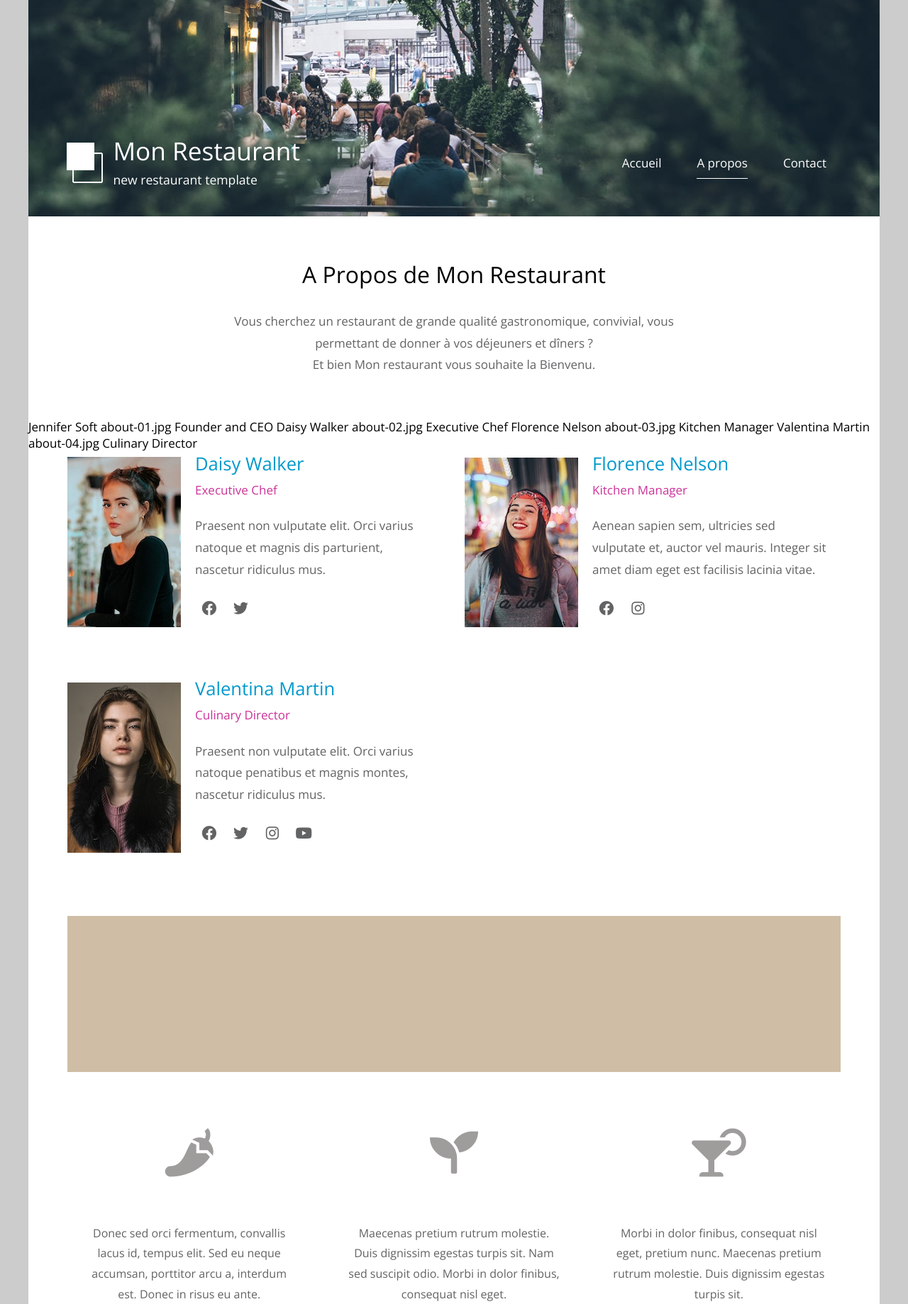
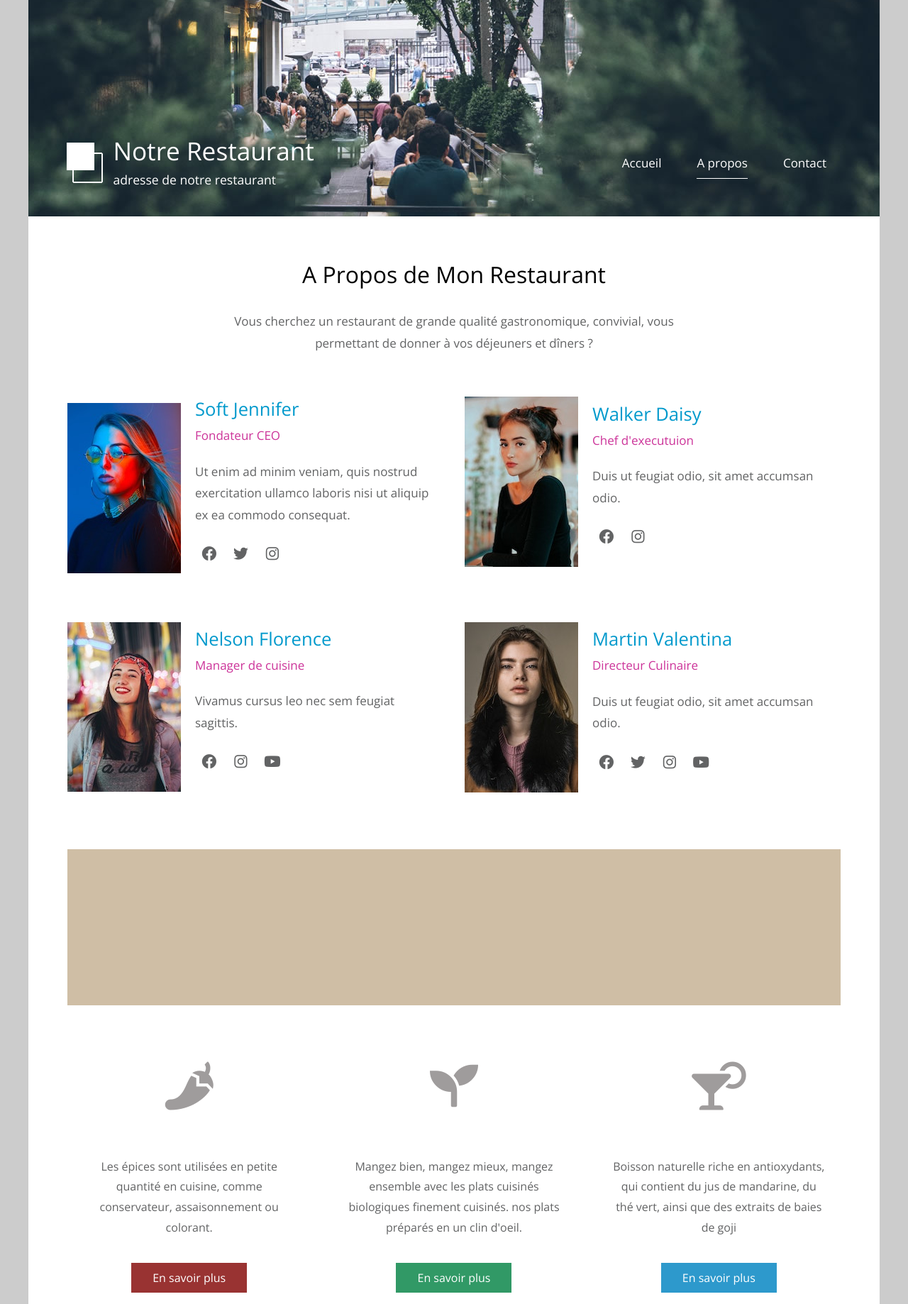
Before and after one commit to Kyoma47/Restauration, a Flask app: page /a-propos in a window 1280 px wide. Shown: the part 155-1993 px from the top of the page at 71% size. Run offline with Flask 2, Linux system fonts and the light colour scheme.

Commit message:
client terminé

```diff
--- a/app/classes.py
+++ b/app/classes.py
@@ -28,11 +28,12 @@ class Produit :
         self.image = image
         self.description = random.choice(phrases) #description
 
-class Employer:
-    def __init__(self, nom, prenom, image, statut, desctiption,
+class Employe:
+    def __init__(self, prenom, nom, image, statut, desctiption="",
         facebook  = "https//facebook.com",
         twitter   = "https//twitter.com",
-        instagram = "https//instagram.com"
+        instagram = "https//instagram.com",
+        youtube   = "https://youtube.com"
     ):
         self.nom    = nom
         self.prenom = prenom
@@ -43,3 +44,42 @@ class Employer:
         self.facebook  = facebook
         self.twitter   = twitter
         self.instagram = instagram
+        self.youtube   = youtube
+
+desserts = [
+    Produit("Crepes aux mirtilles", "06.jpg", 12.25),
+    Produit("Gateaux chinois", "08.jpg", 4),
+    Produit("Gateaux a la creme", "gateau.jpeg", 12.25),
+    Produit("Macarons", "macarons.jpeg", 7.5)
+]
+pizza = [
+    Produit("Margarita", "02.jpg", 20.3),
+    Produit("Pizza 4 saisons", "4saisons.jpeg", 32.3),
+    Produit("Mini Pizza", "mini-pizza.jpeg", 12),
+    Produit("Pepperoni", "pepperoni.jpeg", 53.3)
+]
+plats = [
+    Produit("Plat poulet", "03.jpg", 20.3),
+    Produit("Pattes Carbonara", "04.jpg", 32.3),
+    Produit("Boulettes viande hachee", "05.jpg", 12)
+]
+salades = [
+    Produit("Salade Potager", "01.jpg", 13.75),
+    Produit("Salade Nicoise", "07.jpg", 12.75),
+    Produit("Salade au fromage", "salade-fromage.jpeg", 20.5),
+    Produit("Salade a la mayonaise", "salade-mayo.jpeg", 12),
+    Produit("Salade variee", "salade-variee.jpeg", 13.5)
+]
+categories = [
+    Categorie("Pizza"  , "pizza"   , pizza),
+    Categorie("Salade" , "salades" , salades),
+    Categorie("Plat"   , "plats"   , plats),
+    Categorie("Dessert", "desserts", desserts)
+]
+employes = [
+    Employe("Jennifer", "Soft", "about-01.jpg", "Fondateur CEO", youtube=None),
+    Employe("Daisy",   "Walker", "about-02.jpg", "Chef d'executuion", twitter=None, youtube=None),
+    Employe("Florence", "Nelson", "about-03.jpg", "Manager de cuisine", twitter=None),
+    Employe("Valentina", "Martin", "about-04.jpg", "Directeur Culinaire")
+
+]
--- a/app/templates/about.html
+++ b/app/templates/about.html
@@ -29,8 +29,8 @@ https://templatemo.com/tm-539-simple-house
 						<div class="col-md-6 col-12">
 							<img src="/static/img/simple-house-logo.png" alt="Logo" class="tm-site-logo" />
 							<div class="tm-site-text-box">
-								<h1 class="tm-site-title">Mon Restaurant</h1>
-								<h6 class="tm-site-description">new restaurant template</h6>
+								<h1 class="tm-site-title">Notre Restaurant</h1>
+								<h6 class="tm-site-description">adresse de notre restaurant</h6>
 							</div>
 						</div>
 						<nav class="col-md-6 col-12 tm-nav">
@@ -51,93 +51,49 @@ https://templatemo.com/tm-539-simple-house
 				<p class="col-12 text-center">
 					Vous cherchez un restaurant de grande qualité gastronomique,
 					convivial, vous permettant de donner à vos déjeuners et dîners ?
-					<br>
-					Et bien Mon restaurant vous souhaite la Bienvenu.
 				</p>
 			</header>
-			Jennifer Soft
-			about-01.jpg
-			Founder and CEO
 
-			Daisy Walker
-			about-02.jpg
-			Executive Chef
-
-			Florence Nelson
-			about-03.jpg
-			Kitchen Manager
-
-			Valentina Martin
-			about-04.jpg
-			Culinary Director
 
 			<div class="tm-container-inner tm-persons">
 				<div class="row">
-					{% for employer in employes %}
-						<article class="col-lg-6">
+					{% for employe in employes %}
+						<article class="col-lg-6" >
 							<figure class="tm-person">
-								<img src="/static/img/" alt="Image" class="img-fluid tm-person-img" />
+								<img src="/static/img/{{employe.image}}" alt="Image" class="img-fluid tm-person-img" />
 								<figcaption class="tm-person-description">
-									<h4 class="tm-person-name">{{employer.nom}} {{employe.prenom}}</h4>
-									<p class="tm-person-title">{{employer.statut}}</p>
-									<p class="tm-person-about">{{employer.description}}</p>
+									<h4 class="tm-person-name">{{employe.nom}} {{employe.prenom}}</h4>
+									<p class="tm-person-title">{{employe.statut}}</p>
+									<p class="tm-person-about">{{employe.description}}</p>
 									<div>
-										<a href="{{employer.facebook}}"  class="tm-social-link"><i class="fab fa-facebook  tm-social-icon"></i></a>
-										<a href="{{employer.twitter}}" 	 class="tm-social-link"><i class="fab fa-twitter 	 tm-social-icon"></i></a>
-										<a href="{{employer.instagram}}" class="tm-social-link"><i class="fab fa-instagram tm-social-icon"></i></a>
+										{% if employe.facebook %}
+											<a href="{{employe.facebook}}"  class="tm-social-link">
+												<i class="fab fa-facebook  tm-social-icon"></i>
+											</a>
+										{% endif %}
+
+										{% if employe.twitter %}
+											<a href="{{employe.twitter}}" 	class="tm-social-link">
+												<i class="fab fa-twitter 	tm-social-icon"></i>
+											</a>
+										{% endif %}
+
+										{% if employe.instagram %}
+										<a href="{{employe.instagram}}" class="tm-social-link">
+											<i class="fab fa-instagram tm-social-icon"></i>
+										</a>
+										{% endif %}
+
+										{% if employe.youtube %}
+										<a href="" class="tm-social-link">
+											<i class="fab fa-youtube tm-social-icon"></i>
+										</a>
+										{% endif %}
 									</div>
 								</figcaption>
 							</figure>
 						</article>
 					{% endfor %}
-					<article class="col-lg-6">
-						<figure class="tm-person">
-							<img src="/static/img/about-02.jpg" alt="Image" class="img-fluid tm-person-img" />
-							<figcaption class="tm-person-description">
-								<h4 class="tm-person-name">Daisy Walker</h4>
-								<p class="tm-person-title">Executive Chef</p>
-								<p class="tm-person-about">Praesent non vulputate elit. Orci varius
-								natoque et magnis dis parturient, nascetur ridiculus mus.</p>
-								<div>
-									<a href="https://fb.com" class="tm-social-link"><i class="fab fa-facebook tm-social-icon"></i></a>
-									<a href="https://twitter.com" class="tm-social-link"><i class="fab fa-twitter tm-social-icon"></i></a>
-								</div>
-							</figcaption>
-						</figure>
-					</article>
-
-					<article class="col-lg-6">
-						<figure class="tm-person">
-							<img src="/static/img/about-03.jpg" alt="Image" class="img-fluid tm-person-img" />
-							<figcaption class="tm-person-description">
-								<h4 class="tm-person-name">Florence Nelson</h4>
-								<p class="tm-person-title">Kitchen Manager</p>
-								<p class="tm-person-about">Aenean sapien sem, ultricies sed vulputate
-								et, auctor vel mauris. Integer sit amet diam eget est facilisis lacinia vitae.</p>
-								<div>
-									<a href="https://fb.com" class="tm-social-link"><i class="fab fa-facebook tm-social-icon"></i></a>
-									<a href="https://instagram.com" class="tm-social-link"><i class="fab fa-instagram tm-social-icon"></i></a>
-								</div>
-							</figcaption>
-						</figure>
-					</article>
-					<article class="col-lg-6">
-						<figure class="tm-person">
-							<img src="/static/img/about-04.jpg" alt="Image" class="img-fluid tm-person-img" />
-							<figcaption class="tm-person-description">
-								<h4 class="tm-person-name">Valentina Martin</h4>
-								<p class="tm-person-title">Culinary Director</p>
-								<p class="tm-person-about">Praesent non vulputate elit. Orci varius
-								natoque penatibus et magnis montes, nascetur ridiculus mus.</p>
-								<div>
-									<a href="https://fb.com" class="tm-social-link"><i class="fab fa-facebook tm-social-icon"></i></a>
-									<a href="https://twitter.com" class="tm-social-link"><i class="fab fa-twitter tm-social-icon"></i></a>
-									<a href="https://instagram.com" class="tm-social-link"><i class="fab fa-instagram tm-social-icon"></i></a>
-									<a href="https://youtube.com" class="tm-social-link"><i class="fab fa-youtube tm-social-icon"></i></a>
-								</div>
-							</figcaption>
-						</figure>
-					</article>
 				</div>
 			</div>
 			<div class="tm-container-inner tm-featured-image">
@@ -154,22 +110,28 @@ https://templatemo.com/tm-539-simple-house
 					<div class="col-lg-4">
 						<div class="tm-feature">
 							<i class="fas fa-4x fa-pepper-hot tm-feature-icon"></i>
-							<p class="tm-feature-description">Donec sed orci fermentum, convallis lacus id, tempus elit. Sed eu neque accumsan, porttitor arcu a, interdum est. Donec in risus eu ante.</p>
-							<a href="/" class="tm-btn tm-btn-primary">Read More</a>
+							<p class="tm-feature-description">
+								Les épices sont utilisées en petite quantité en cuisine, comme conservateur, assaisonnement ou colorant.
+							</p>
+							<a href="/" class="tm-btn tm-btn-danger">En savoir plus</a>
 						</div>
 					</div>
 					<div class="col-lg-4">
 						<div class="tm-feature">
 							<i class="fas fa-4x fa-seedling tm-feature-icon"></i>
-							<p class="tm-feature-description">Maecenas pretium rutrum molestie. Duis dignissim egestas turpis sit. Nam sed suscipit odio. Morbi in dolor finibus, consequat nisl eget.</p>
-							<a href="/" class="tm-btn tm-btn-success">Read More</a>
+							<p class="tm-feature-description">
+								Mangez bien, mangez mieux, mangez ensemble avec les plats cuisinés biologiques finement cuisinés. nos plats préparés en un clin d'oeil.
+							</p>
+							<a href="/" class="tm-btn tm-btn-success">En savoir plus</a>
 						</div>
 					</div>
 					<div class="col-lg-4">
 						<div class="tm-feature">
 							<i class="fas fa-4x fa-cocktail tm-feature-icon"></i>
-							<p class="tm-feature-description">Morbi in dolor finibus, consequat nisl eget, pretium nunc. Maecenas pretium rutrum molestie. Duis dignissim egestas turpis sit.</p>
-							<a href="/" class="tm-btn tm-btn-danger">Read More</a>
+							<p class="tm-feature-description">
+								Boisson naturelle riche en antioxydants, qui contient du jus de mandarine, du thé vert, ainsi que des extraits de baies de goji
+							</p>
+							<a href="/" class="tm-btn tm-btn-primary">En savoir plus</a>
 						</div>
 					</div>
 				</div>
@@ -181,8 +143,13 @@ https://templatemo.com/tm-539-simple-house
 							<img src="/static/img/about-06.jpg" alt="Image" class="img-fluid tm-history-img" />
 							<div class="tm-history-text">
 								<h4 class="tm-history-title">History of our restaurant</h4>
-								<p class="tm-mb-p">Sed ligula risus, interdum aliquet imperdiet sit amet, auctor sit amet justo. Maecenas posuere lorem id augue interdum vehicula. Praesent sed leo eget libero ultricies congue.</p>
-								<p>Redistributing this template as a downloadable ZIP file on any template collection site is strictly prohibited. You will need to <a href="https://templatemo.com/contact">contact TemplateMo</a> for additional permissions about our templates. Thank you.</p>
+								<p class="tm-mb-p">
+									Le plus vieux restaurant de la ville, depuis les années 60 rien n'a changé, le service est toujours de qualité.
+								</p>
+								<p>
+									Aujourd’hui et après plus de 25 ans de présence dans le domaine de la rastauration,
+									Mon Restaurant est l’enseigne de restauration préférée des habitants de la ville.
+									N'hesitez pas a <a href="/contact">nous contacter</a> pour avoir plus d'informations. Merci.</p>
 							</div>
 						</div>
 					</div>
--- a/app/views/client_views.py
+++ b/app/views/client_views.py
@@ -1,45 +1,15 @@
 from app import app
 from flask import Flask, request, render_template
 
-from app.classes import Produit, Categorie
+from app.classes import *
 
 @app.route('/')
 def accueil():
-    desserts = [
-        Produit("Crepes aux mirtilles", "06.jpg", 12.25),
-        Produit("Gateaux chinois", "08.jpg", 4),
-        Produit("Gateaux a la creme", "gateau.jpeg", 12.25),
-        Produit("Macarons", "macarons.jpeg", 7.5)
-    ]
-    pizza = [
-        Produit("Margarita", "02.jpg", 20.3),
-        Produit("Pizza 4 saisons", "4saisons.jpeg", 32.3),
-        Produit("Mini Pizza", "mini-pizza.jpeg", 12),
-        Produit("Pepperoni", "pepperoni.jpeg", 53.3)
-    ]
-    plats = [
-        Produit("Plat poulet", "03.jpg", 20.3),
-        Produit("Pattes Carbonara", "04.jpg", 32.3),
-        Produit("Boulettes viande hachee", "05.jpg", 12)
-    ]
-    salades = [
-        Produit("Salade Potager", "01.jpg", 13.75),
-        Produit("Salade Nicoise", "07.jpg", 12.75),
-        Produit("Salade au fromage", "salade-fromage.jpeg", 20.5),
-        Produit("Salade a la mayonaise", "salade-mayo.jpeg", 12),
-        Produit("Salade variee", "salade-variee.jpeg", 13.5)
-    ]
-    categories = [
-        Categorie("Pizza"  , "pizza"   , pizza),
-        Categorie("Salade" , "salades" , salades),
-        Categorie("Plat"   , "plats"   , plats),
-        Categorie("Dessert", "desserts", desserts)
-    ]
     return render_template("index.html", categories=categories)
 
 @app.route('/a-propos')
 def about():
-    return render_template("about.html")
+    return render_template("about.html", employes=employes)
 
 @app.route('/contact')
 def contact():
```
Also changed, not shown: app/templates/contact.html (+49 -26 lines), app/templates/index.html (+28 -22 lines), app/static/css/templatemo-style.css (line endings or trailing spaces).
